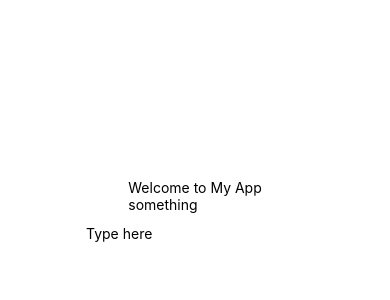
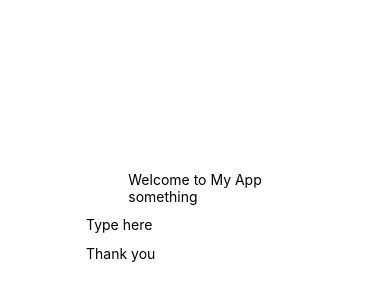
Before and after one commit to kai-zong/CS5500, a React Native app: screen / in a window 390 px wide. Shown: the part 206-506 px from the top of the page. Built offline with nearby package versions, Linux system fonts and the light colour scheme.

Commit message:
Refactor Input component to handle focus and display a message when not focused

```diff
--- a/App.js
+++ b/App.js
@@ -13,7 +13,7 @@ const appName = "My App";
       <Headers appName={appName}>
         <Text>something</Text>
         </Headers>
-        <Input />
+        <Input/>
 
         <Text>{text}</Text>
       <StatusBar style="auto" />
--- a/components/Input.js
+++ b/components/Input.js
@@ -4,11 +4,18 @@ import { useState } from 'react';
 import { TextInput } from 'react-native';
 
 const Input = () => {
+
+  const[isFocused, setIsFocused] = useState(false)
   return (
+    <View>
     <TextInput
     style={{height:40}}
     placeholder='Type here'
+    onFocus={()=>setIsFocused(true)}
+    onBlur={()=>setIsFocused(false)}
     ></TextInput>
+    {!isFocused && <Text>Thank you</Text>}
+    </View>
   )
 }
 
```
Also changed, not shown: 1 other file (tests, documents, lock files or other folders).
